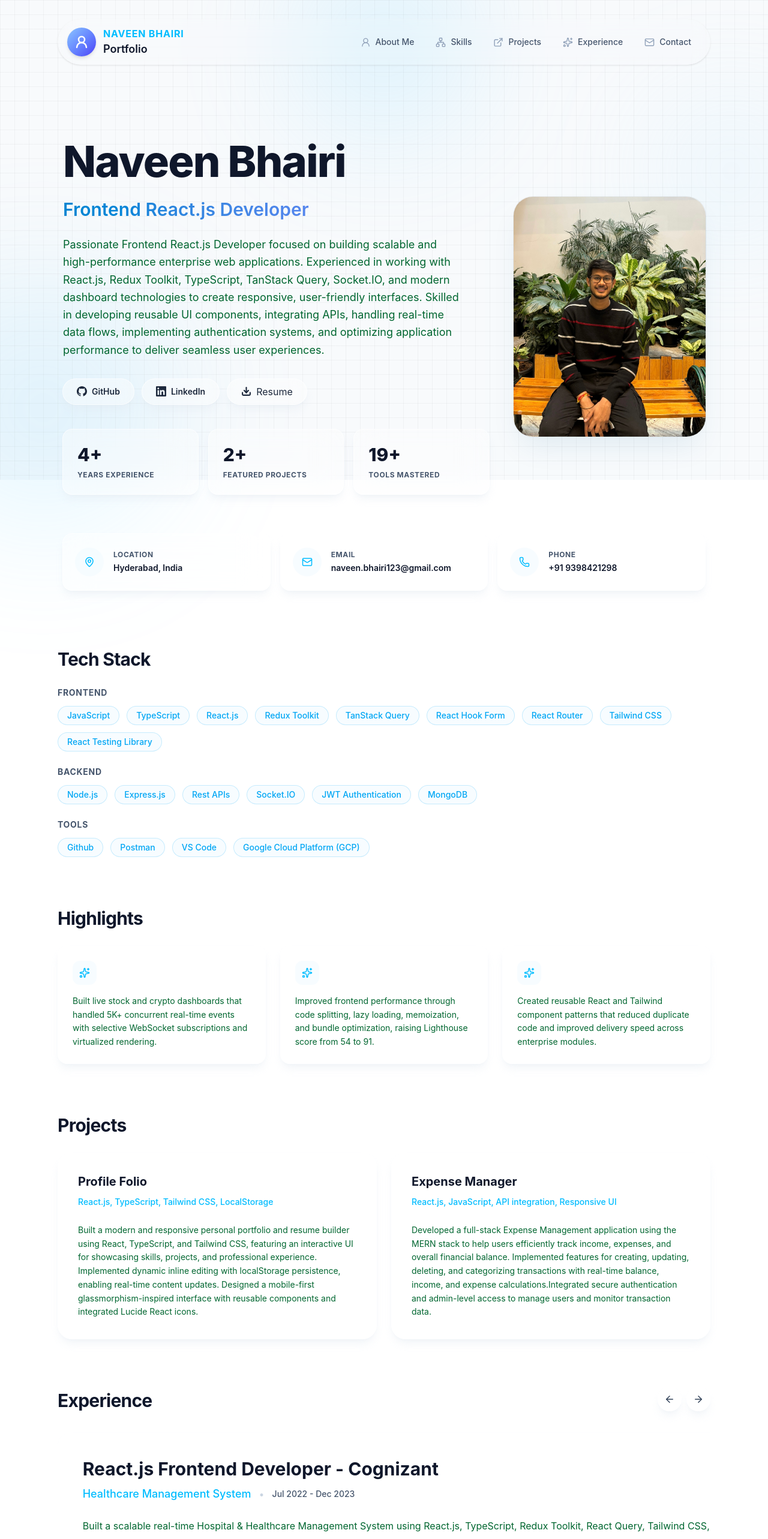
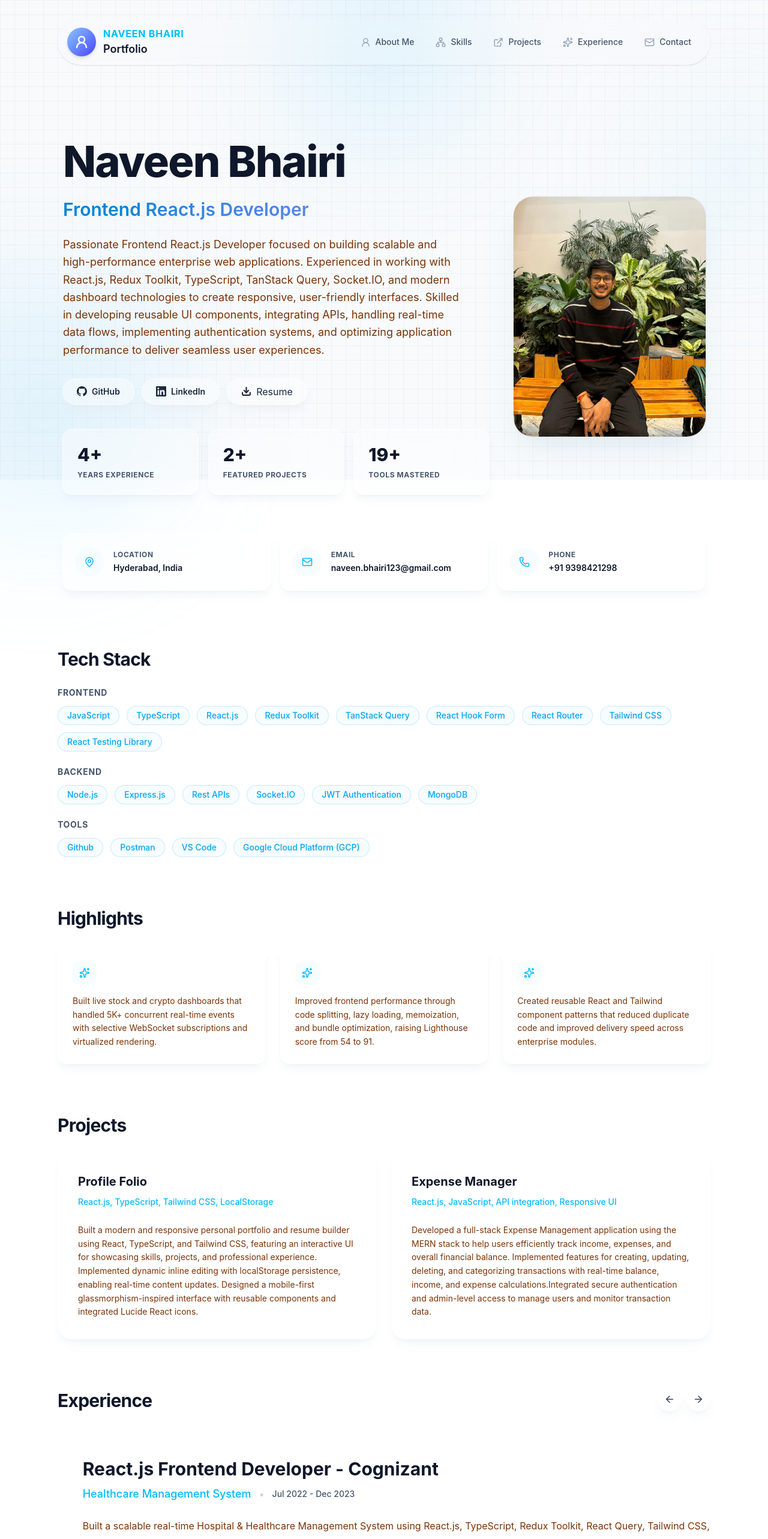
Before and after one commit to naveenbhairi/Profile, a React (Vite) app: page / in a window 1280 px wide. Shown: the top 2566 px of the page at 60% size. Built offline with nearby package versions, Linux system fonts and the light colour scheme.

Commit message:
initial commit

```diff
--- a/src/App.tsx
+++ b/src/App.tsx
@@ -332,7 +332,7 @@ function App() {
                     value={profile.role}
                   />
                   <EditableText
-                    className="mt-6 w-full max-w-2xl text-lg leading-relaxed text-green-800"
+                    className="mt-6 w-full max-w-2xl text-lg leading-relaxed text-amber-900"
                     value={profile.summary}
                   />
 
@@ -443,7 +443,7 @@ function App() {
                 <div className="mb-4 inline-flex size-10 items-center justify-center rounded-xl bg-sky-50/50 text-sky-400">
                   <Sparkles size={18} />
                 </div>
-                <p className="text-sm leading-relaxed text-green-800">{highlight}</p>
+                <p className="text-sm leading-relaxed text-amber-900">{highlight}</p>
               </div>
             ))}
           </div>
@@ -469,7 +469,7 @@ function App() {
                     value={project.stack}
                   />
                   <EditableText
-                    className="mt-6 text-sm leading-relaxed text-green-800"
+                    className="mt-6 text-sm leading-relaxed text-amber-900"
                     value={project.detail}
                   />
                 </div>
@@ -540,7 +540,7 @@ function App() {
                         </div>
                       </div>
                       <EditableText
-                    className="text-base leading-relaxed text-green-800"
+                    className="text-base leading-relaxed text-amber-900"
                         value={exp.detail}
                       />
                     </article>
```
